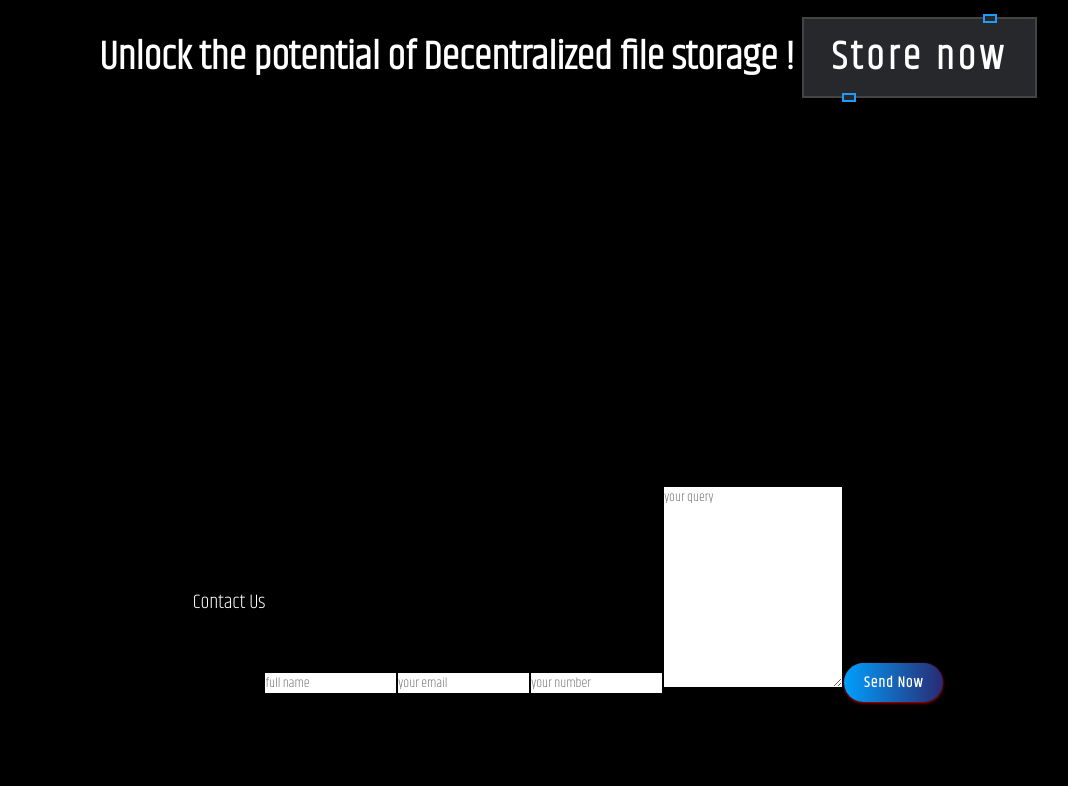
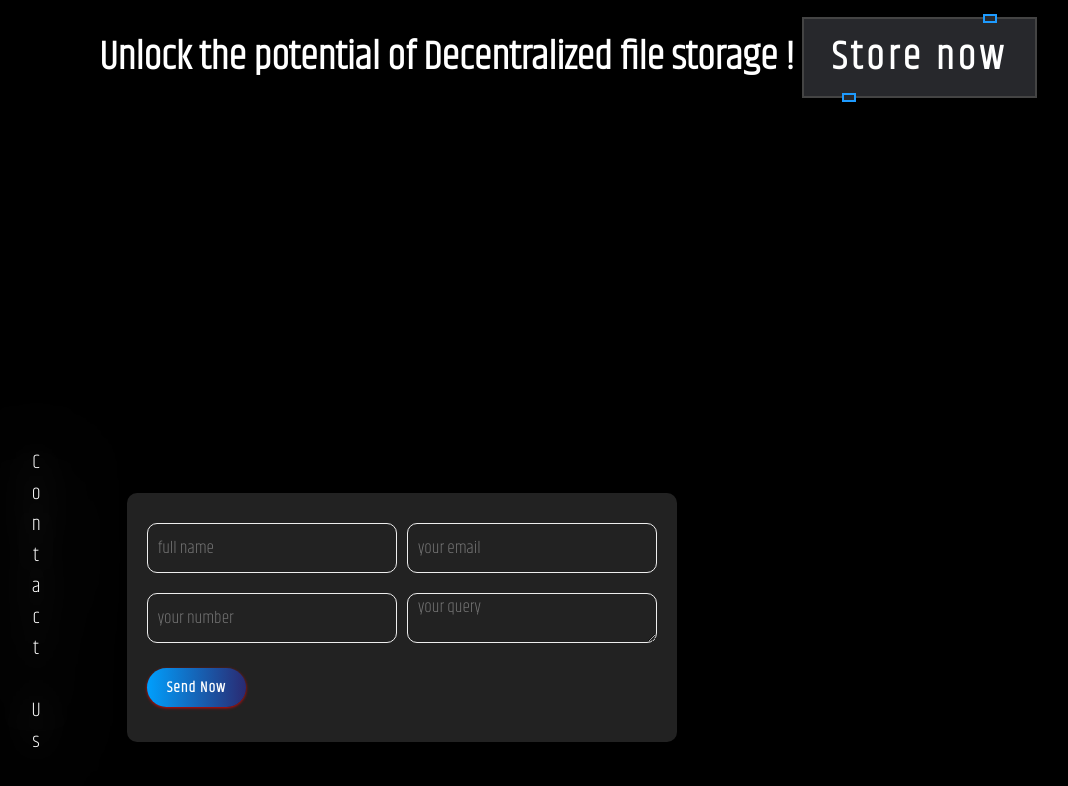
Before and after one commit to Ranjith-mylsamy/Decentralized-storage, a plain HTML site: page index.html in a window 1280 px wide. Shown: the part 3018-3804 px from the top of the page, without its empty margins (72-1140 px from the left). Drawn offline with nearby package versions, Linux system fonts and the light colour scheme.

Commit message:
css contact us form

```diff
--- a/style.css
+++ b/style.css
@@ -267,6 +267,89 @@ section {
     width:20px;
     left:80%;
 }
+.contact-heading{
+    color:white;
+    writing-mode: vertical-rl;
+    text-orientation: upright;
+    padding: 1rem;
+    font-size: 6rem;
+    width:8%;
+    height:auto;
+    text-align:center;
+    position: relative;
+    filter: drop-shadow(0 0 20px #fff) drop-shadow(0 0 50px #fff);
+    display: flex;
+    z-index: 1;
+    right:25%;
+    margin:1rem;
+    padding:1rem;
+}
+.sec-04 .row{
+    align-items: center;
+    justify-content: center;
+    flex-wrap: wrap;
+    display: flex;
+    width:50%;
+    position: relative;
+    right:20%;
+}
+.sec-04 .row form{
+    flex:1 1 50rem;
+    background: #222;
+    padding:2rem;
+    display: flex;
+    justify-content: space-between;
+    flex-wrap: wrap;
+    margin-top: 3rem;
+    align-items: flex-start;
+    border-radius: 10px;
+}
+.sec-04 .row form .box{
+    height:5rem;
+    width:49%;
+    border:.1rem solid #eee;
+    padding:0 1rem;
+    margin:1rem 0;
+    font-size:1.7rem;
+    color:#fff;
+    background:none;
+    text-transform: none;
+    border-radius: 10px;
+}
+.sec-04 .row form .box:focus{
+    border:1px solid;
+    border-radius: 15px;
+    border-color:rgba(55,34,241,0.822);
+}
+.sec-4 .row form .box::placeholder {
+    text-transform: capitalize ;
+    font-style: italic;
+    padding:1rem;
+}
+.sec-04 .row form .box-address{
+    height:15rem;
+    padding: 1rem;
+    resize:none;
+    width:100%;
+    border-radius: 10px;
+    background:none;
+    border:.1rem solid #eee;
+}
+.sec-04 .row form .box-address:focus {
+    border: 1px solid;
+    border-radius: 15px;
+    border-color: rgba(55, 34, 241, 0.822);
+}
+.sec-04 .row form .box-address::placeholder {
+    text-transform: capitalize ;
+    font-style: italic;
+    font-size:2rem;
+}
+.sec-04 .row form .btn:hover{
+    color: black;
+    background:linear-gradient (#009ffd, #2a2a72);
+}
+
 /* alignment of lists,menu and login in header */
 body{
    background:black;
```
